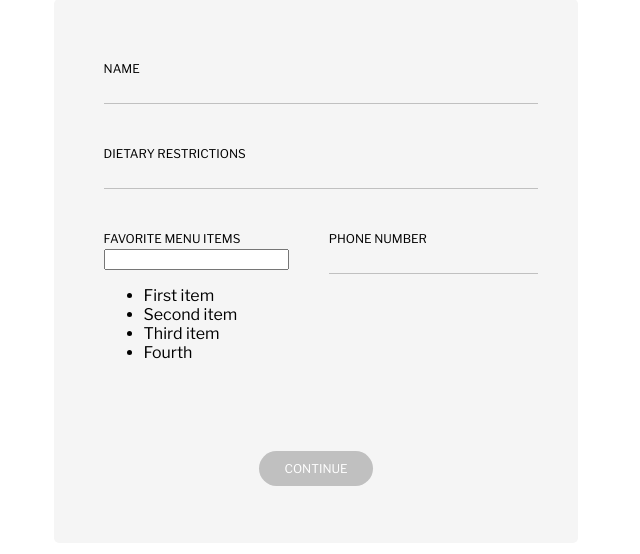
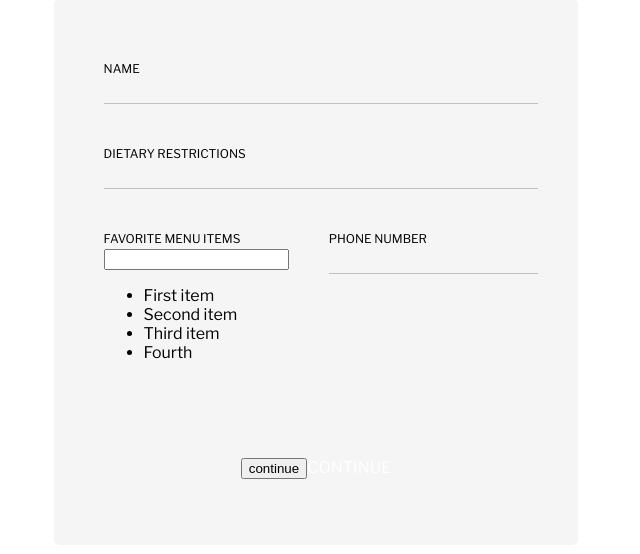
Before and after one commit to emsesc/hacknc2022, a Flask app: page /form/ in a window 1280 px wide. Shown: the part 34-588 px from the top of the page, without its empty margins (324-964 px from the left). Run offline with Flask 2, Linux system fonts and the light colour scheme; some libraries are stand-ins or nearby versions.

Commit message:
continue

```diff
--- a/templates/index.html
+++ b/templates/index.html
@@ -47,7 +47,7 @@
             </div>
 
             <p>
-                <a>CONTINUE</a>
+                <input type="submit" value="continue">CONTINUE</input>
             </p>
         </form>
     </div>
```
